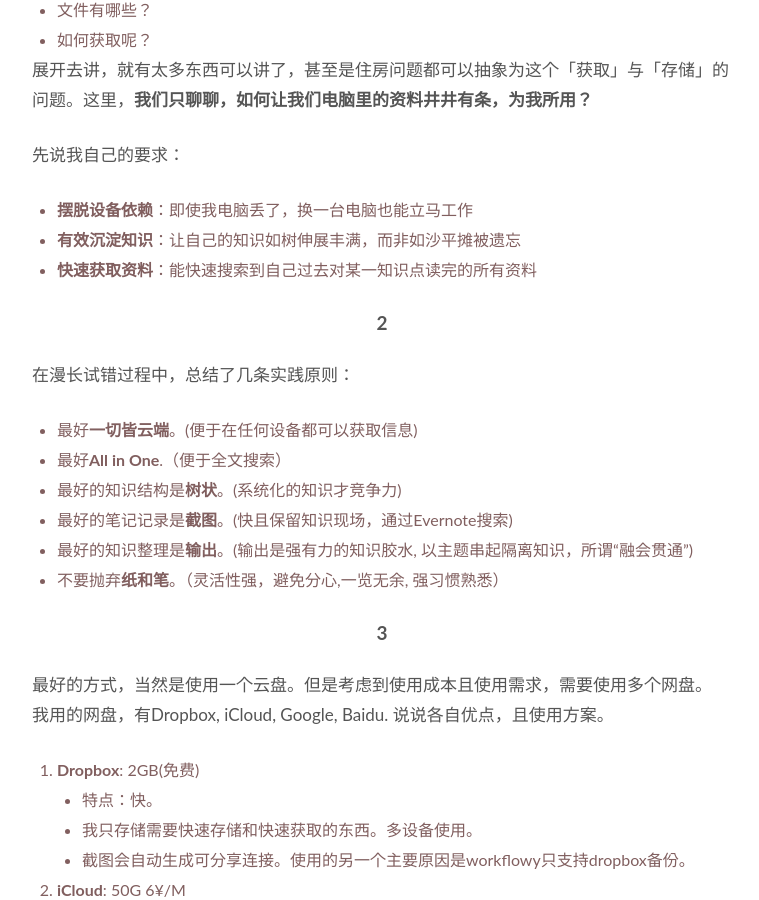
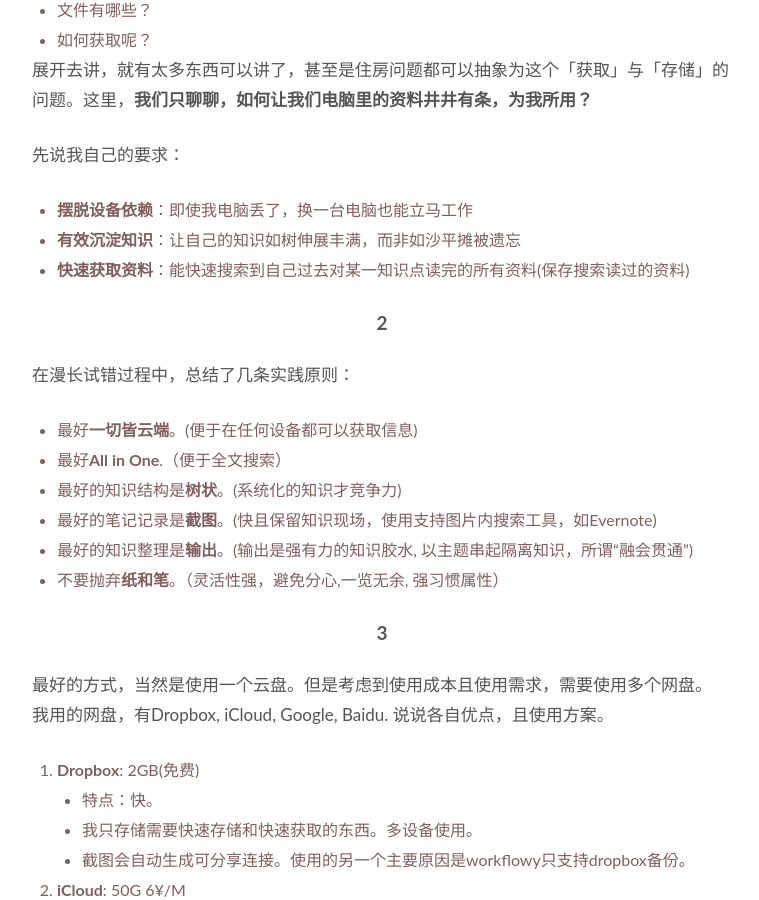
Before and after one commit to WillWang-X/willwang-x.github.io, a Jekyll site: the page built from _posts/2018-07-10-knowledge.md, in a window 1280 px wide and 900 px high, scrolled down 735 px. Shown: the whole window, without its empty margins (258-1017 px from the left). Built offline with Jekyll 4.4.1, drawn with Linux system fonts in a browser that asks for light colours.

Commit message:
Updated knowledge

```diff
--- a/_posts/2018-07-10-knowledge.md
+++ b/_posts/2018-07-10-knowledge.md
@@ -26,7 +26,7 @@ published: true
 
 * **摆脱设备依赖**：即使我电脑丢了，换一台电脑也能立马工作
 * **有效沉淀知识**：让自己的知识如树伸展丰满，而非如沙平摊被遗忘
-* **快速获取资料**：能快速搜索到自己过去对某一知识点读完的所有资料
+* **快速获取资料**：能快速搜索到自己过去对某一知识点读完的所有资料(保存搜索读过的资料)
 
 ## <center>2</center>
 
@@ -36,9 +36,9 @@ published: true
 * 最好**一切皆云端**。(便于在任何设备都可以获取信息)
 * 最好**All in One**.（便于全文搜索）
 * 最好的知识结构是**树状**。(系统化的知识才竞争力)
-* 最好的笔记记录是**截图**。(快且保留知识现场，通过Evernote搜索)
+* 最好的笔记记录是**截图**。(快且保留知识现场，使用支持图片内搜索工具，如Evernote)
 * 最好的知识整理是**输出**。(输出是强有力的知识胶水, 以主题串起隔离知识，所谓“融会贯通”)
-* 不要抛弃**纸和笔**。（灵活性强，避免分心,一览无余, 强习惯熟悉）
+* 不要抛弃**纸和笔**。（灵活性强，避免分心,一览无余, 强习惯属性）
 
 ## <center>3</center>
 
```
